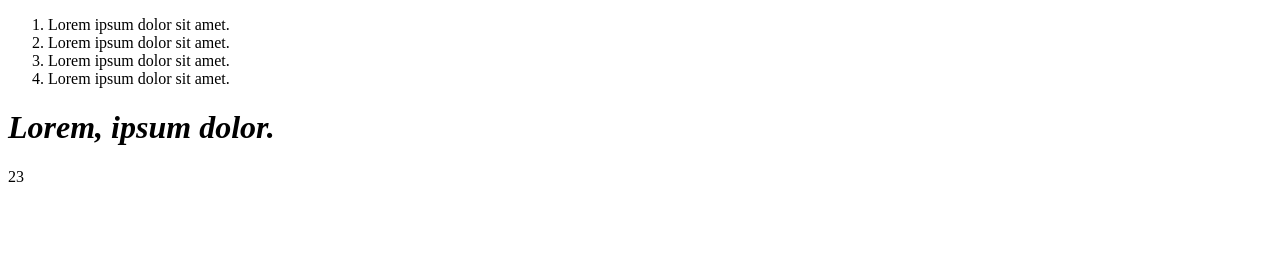
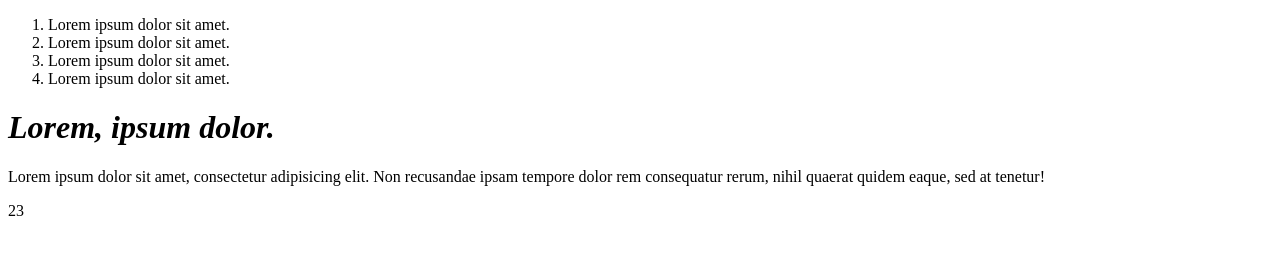
Before and after one commit to LikeKod/git_test, a plain HTML site: page index.html in a window 1280 px wide. Drawn offline with Linux system fonts and the light colour scheme.

Commit message:
Third commit

```diff
--- a/index.html
+++ b/index.html
@@ -17,6 +17,9 @@
     <h1>
         <em>Lorem, ipsum dolor.</em>
     </h1>
+    <div class="just_text">
+        <p>Lorem ipsum dolor sit amet, consectetur adipisicing elit. Non recusandae ipsam tempore dolor rem consequatur rerum, nihil quaerat quidem eaque, sed at tenetur!</p>
+    </div>
     <t>
         <tr>23</tr>
     </t>
```
